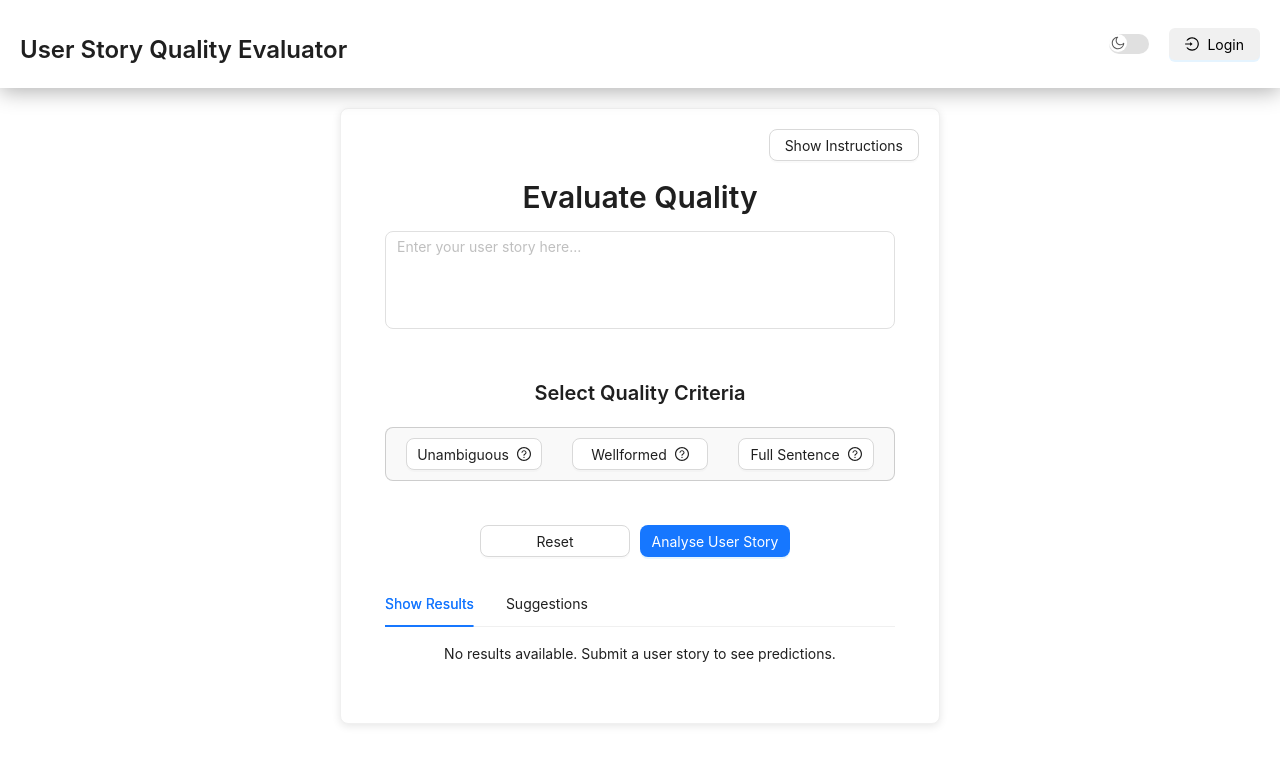
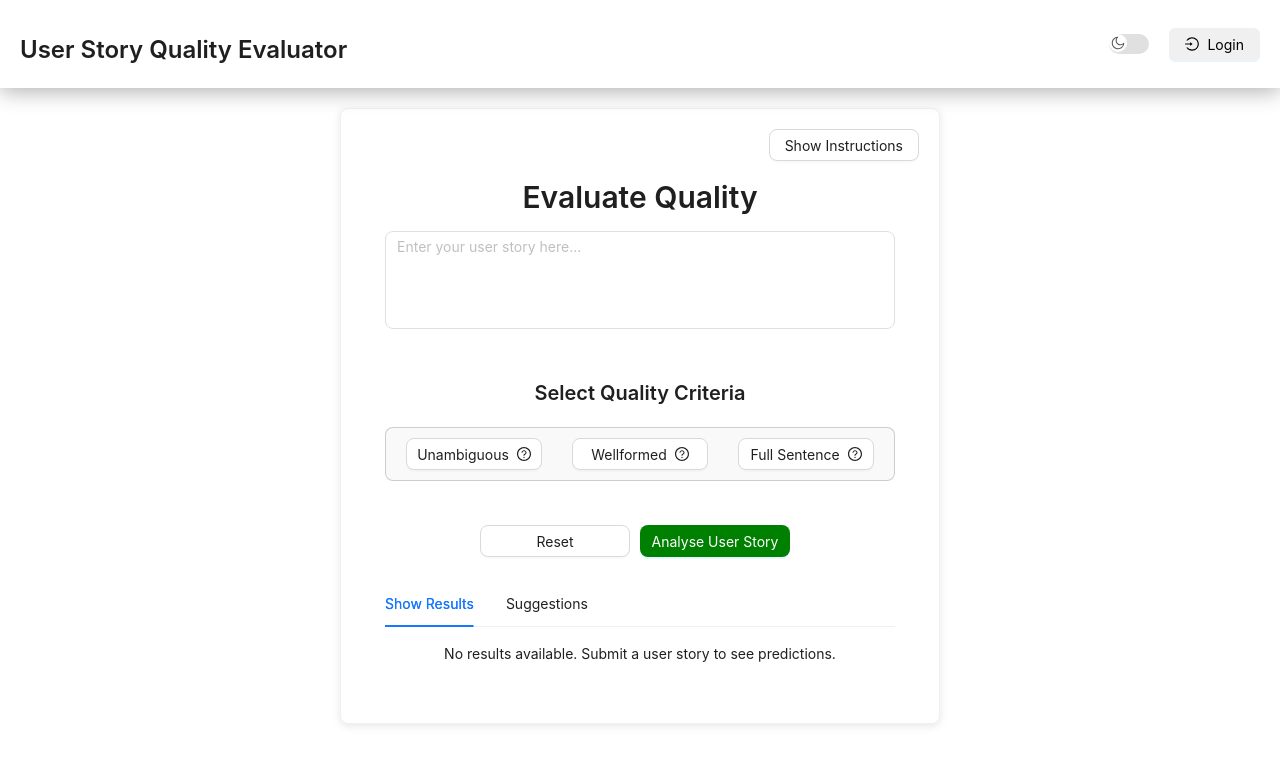
Before and after one commit to Daniil-AUT/FosterMoore-Quality-Evaluator, a React (Create React App) app in the folder frontend/: page / in a window 1280 px wide. Shown: the top 764 px of the page. Built offline with nearby package versions, Linux system fonts and the light colour scheme.

Commit message:
Update Predictor.js

```diff
--- a/frontend/src/components/Predictor.js
+++ b/frontend/src/components/Predictor.js
@@ -202,7 +202,7 @@ const Predictor = () => {
               htmlType="submit"
               loading={loading}
               className={styles.submitButton}
-              style={{ borderRadius: '8px', width: '150px', marginRight: '10px' }}
+              style={{ borderRadius: '8px',backgroundColor: 'green', width: '150px', marginRight: '10px' }}
             >
               {loading ? 'Analysing...' : 'Analyse User Story'}
             </Button>
```
